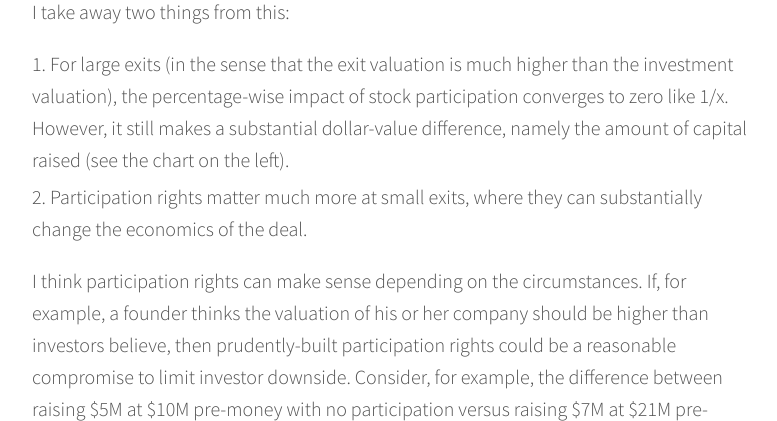
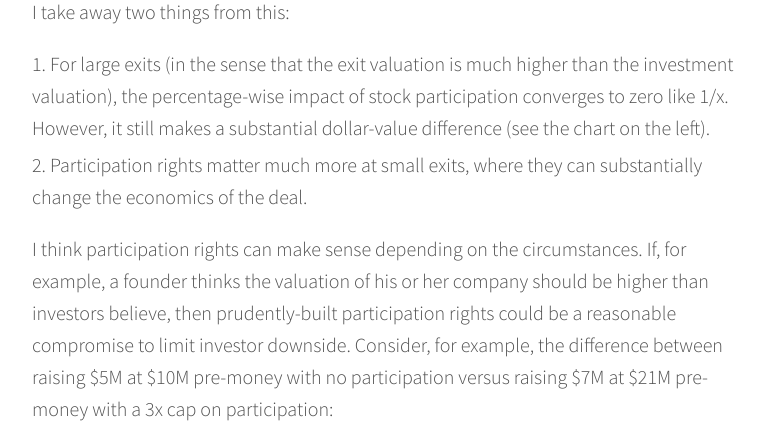
Before and after one commit to sl8r000/carried-interests, a Jekyll site: the page built from _posts/2016-04-24-preference-and-preferred.md, in a window 1280 px wide and 900 px high, scrolled down 1669 px, cut to the strip 209-630 px from the top of the window. Shown: the whole strip, without its empty margins (248-1025 px from the left). Built offline with Jekyll 4.4.1, drawn with Linux system fonts in a browser that asks for light colours.

Commit message:
fixed mistakes

```diff
--- a/_posts/2016-04-24-preference-and-preferred.md
+++ b/_posts/2016-04-24-preference-and-preferred.md
@@ -21,7 +21,7 @@ For me, it's interesting to think about all this for a range of outcomes. What d
 
 I take away two things from this:
 
-1. For large exits (in the sense that the exit valuation is much higher than the investment valuation), the percentage-wise impact of stock participation converges to zero like 1/x. However, it still makes a substantial dollar-value difference, namely the amount of capital raised (see the chart on the left).
+1. For large exits (in the sense that the exit valuation is much higher than the investment valuation), the percentage-wise impact of stock participation converges to zero like 1/x. However, it still makes a substantial dollar-value difference (see the chart on the left).
 2. Participation rights matter much more at small exits, where they can substantially change the economics of the deal.
 
 I think participation rights can make sense depending on the circumstances. If, for example, a founder thinks the valuation of his or her company should be higher than investors believe, then prudently-built participation rights could be a reasonable compromise to limit investor downside. Consider, for example, the difference between raising $5M at $10M pre-money with no participation versus raising $7M at $21M pre-money with a 3x cap on participation:
```
